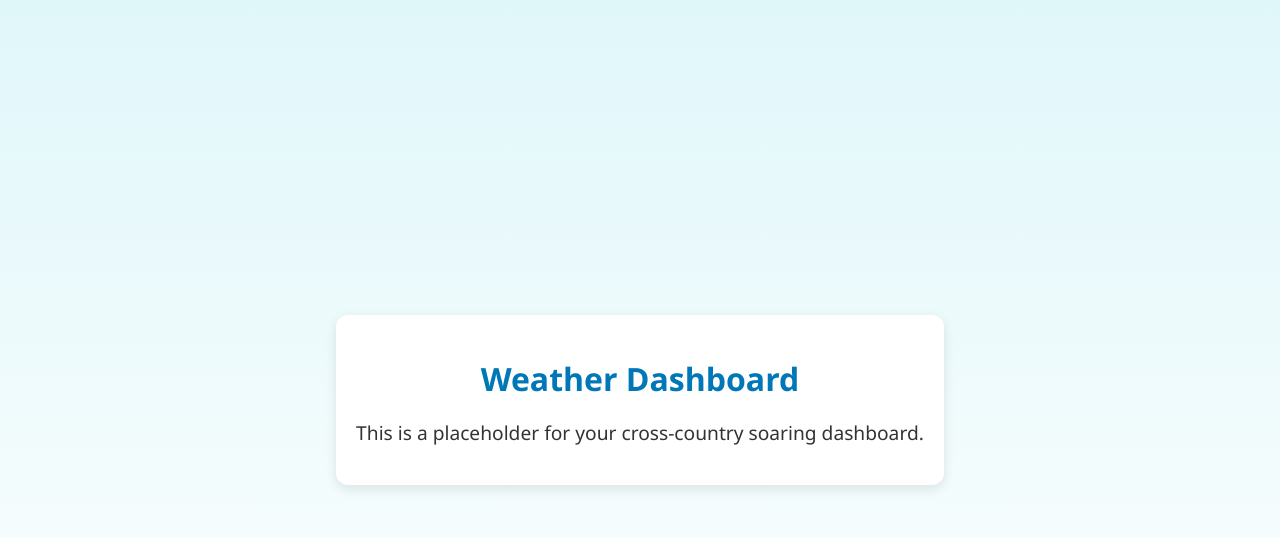
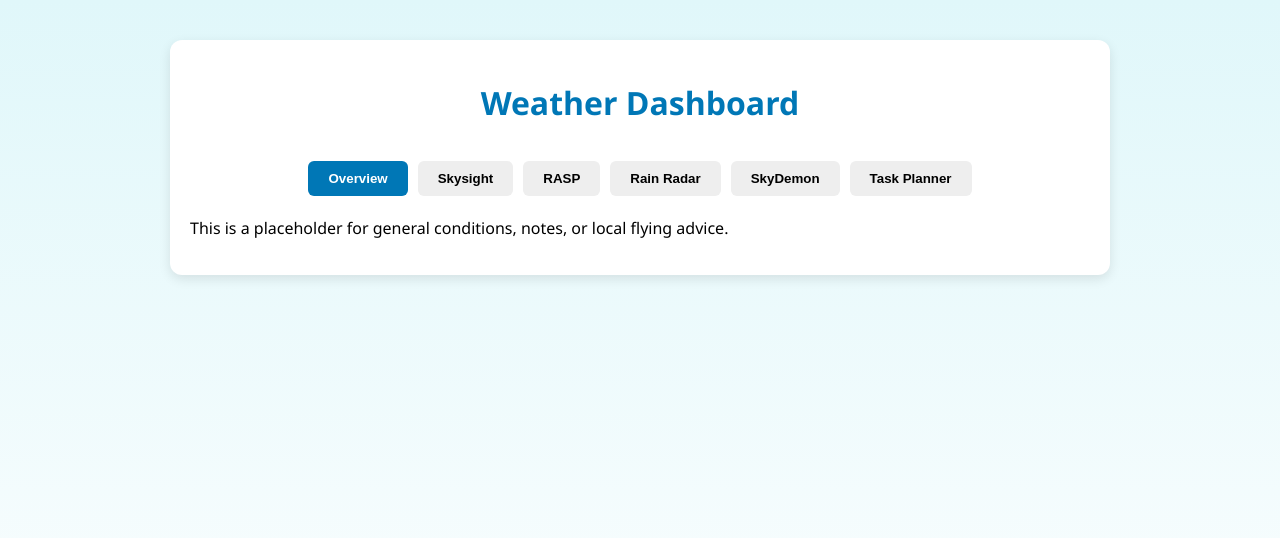
Before and after one commit to steve-wilks/weather-dashboard, a plain HTML site: page index.html in a window 1280 px wide. Drawn offline with Linux system fonts and the light colour scheme.

Commit message:
Update index.html
Add tabbed layout with SkySight, RASP, Rain Radar, SkyDemon and Task Planner tabs

```diff
--- a/index.html
+++ b/index.html
@@ -7,18 +7,18 @@
   <style>
     body {
       margin: 0;
-      padding: 0;
       font-family: "Segoe UI", Roboto, sans-serif;
       background: linear-gradient(to bottom, #e0f7fa, #ffffff);
       display: flex;
-      justify-content: center;
+      flex-direction: column;
       align-items: center;
-      height: 100vh;
-      text-align: center;
+      min-height: 100vh;
     }
 
     .container {
-      max-width: 600px;
+      width: 100%;
+      max-width: 900px;
+      margin-top: 40px;
       padding: 20px;
       background: white;
       border-radius: 12px;
@@ -26,21 +26,97 @@
     }
 
     h1 {
-      margin-bottom: 0.5em;
-      font-size: 2em;
+      text-align: center;
       color: #0077b6;
+      margin-bottom: 1em;
     }
 
-    p {
-      font-size: 1.2em;
-      color: #333;
+    .tabs {
+      display: flex;
+      flex-wrap: wrap;
+      justify-content: center;
+      margin-bottom: 1em;
+    }
+
+    .tab-button {
+      background: #eee;
+      border: none;
+      padding: 10px 20px;
+      margin: 5px;
+      border-radius: 6px;
+      cursor: pointer;
+      font-weight: bold;
+      transition: background 0.2s ease;
+    }
+
+    .tab-button.active {
+      background: #0077b6;
+      color: white;
+    }
+
+    .tab-content {
+      display: none;
+    }
+
+    .tab-content.active {
+      display: block;
+    }
+
+    @media (max-width: 600px) {
+      .tab-button {
+        width: 100%;
+        text-align: center;
+      }
     }
   </style>
 </head>
 <body>
   <div class="container">
     <h1>Weather Dashboard</h1>
-    <p>This is a placeholder for your cross-country soaring dashboard.</p>
+
+    <div class="tabs">
+      <button class="tab-button active" onclick="showTab('overview')">Overview</button>
+      <button class="tab-button" onclick="showTab('skysight')">Skysight</button>
+      <button class="tab-button" onclick="showTab('rasp')">RASP</button>
+      <button class="tab-button" onclick="showTab('rain')">Rain Radar</button>
+      <button class="tab-button" onclick="showTab('skydemon')">SkyDemon</button>
+      <button class="tab-button" onclick="showTab('tasks')">Task Planner</button>
+    </div>
+
+    <div id="overview" class="tab-content active">
+      <p>This is a placeholder for general conditions, notes, or local flying advice.</p>
+    </div>
+
+    <div id="skysight" class="tab-content">
+      <p>Skysight charts or embedded maps will go here.</p>
+    </div>
+
+    <div id="rasp" class="tab-content">
+      <p>RASP forecast (e.g. star rating, overlays, or embedded charts).</p>
+    </div>
+
+    <div id="rain" class="tab-content">
+      <p>Rain radar animation or live cloud cover imagery placeholder.</p>
+    </div>
+
+    <div id="skydemon" class="tab-content">
+      <p>SkyDemon route planner or chart snapshot area.</p>
+    </div>
+
+    <div id="tasks" class="tab-content">
+      <p>Smart task recommendations will appear here based on conditions, NOTAMs, and airspace.</p>
+    </div>
   </div>
+
+  <script>
+    function showTab(tabId) {
+      const contents = document.querySelectorAll('.tab-content');
+      const buttons = document.querySelectorAll('.tab-button');
+      contents.forEach(c => c.classList.remove('active'));
+      buttons.forEach(b => b.classList.remove('active'));
+      document.getElementById(tabId).classList.add('active');
+      event.target.classList.add('active');
+    }
+  </script>
 </body>
 </html>
```
